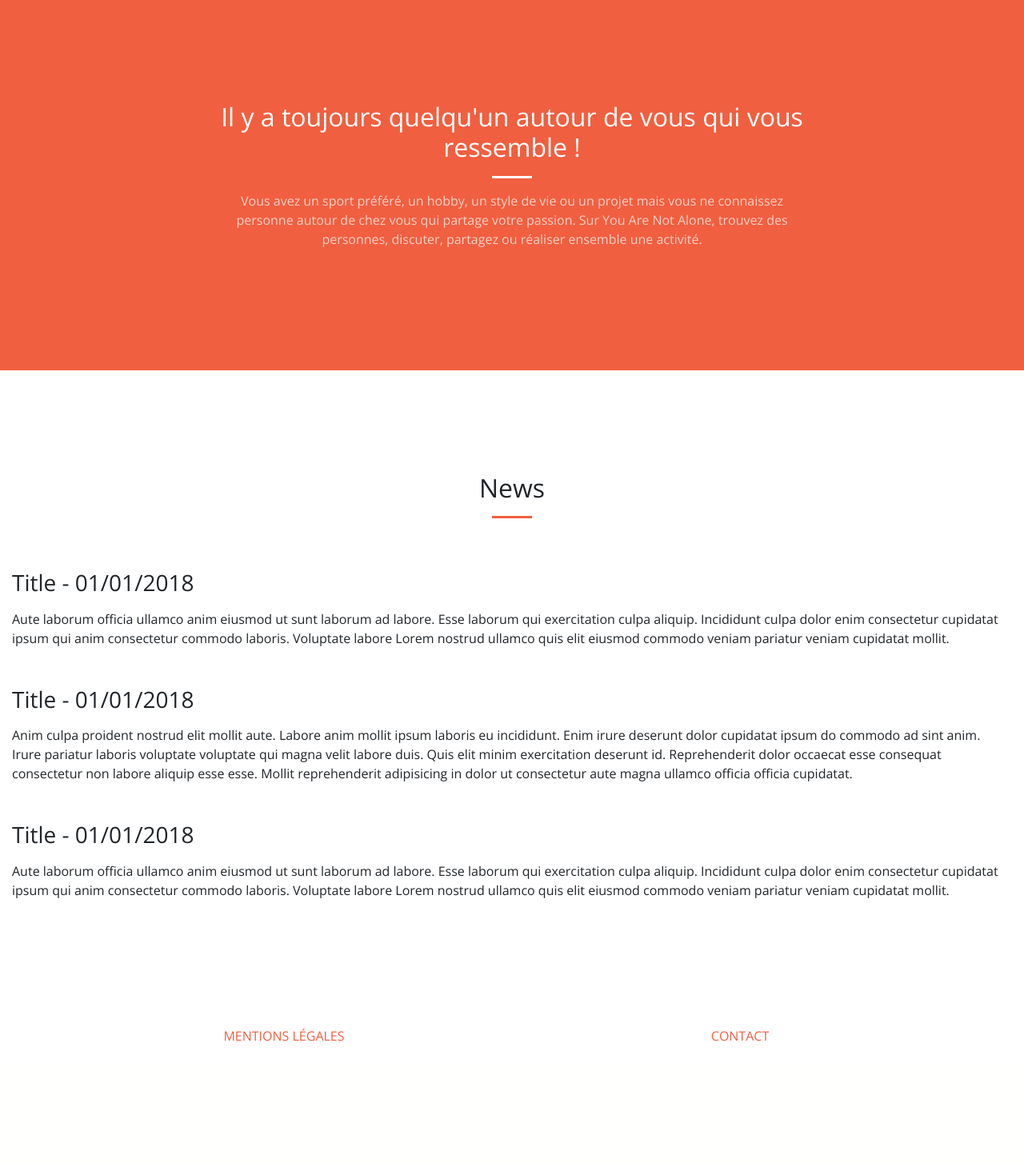
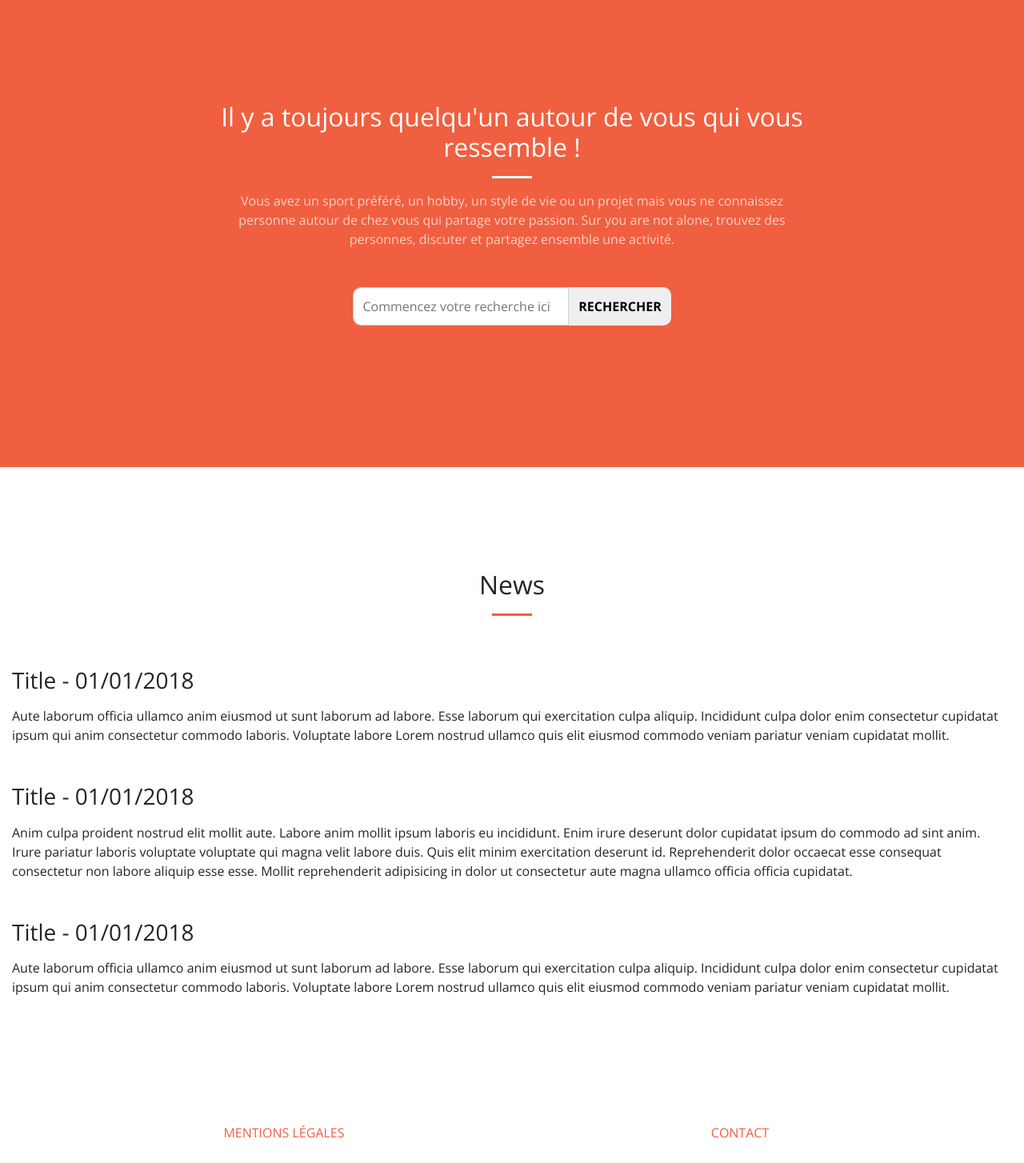
Before and after one commit to Oxyo78/youarenotalone, a Django app: page / in a window 1280 px wide. Shown: the part 801-2255 px from the top of the page at 80% size. Before the commit the page ends 2103 px from the top, so only its background shows below. Run offline with Django 3.2, Linux system fonts and the light colour scheme; a user stored in the database is signed in; data comes from the database, SQL or seed files in the repository; both versions use the stored data as it was after the commit; some libraries are stand-ins or nearby versions.

Commit message:
Add map geolocation

```diff
--- a/requirement.txt
+++ b/requirement.txt
@@ -1,6 +1,5 @@
 astroid==2.0.4
 Django==2.0.7
-django-messages==0.5.3
 isort==4.3.4
 lazy-object-proxy==1.3.1
 mccabe==0.6.1
--- a/youarenotalone/website/forms.py
+++ b/youarenotalone/website/forms.py
@@ -86,3 +86,15 @@ class MessageReply(forms.Form):
                                 'placeholder': 'Tapez votre réponse ici'
                                 }
                             ))
+
+class SearchPeople(forms.Form):
+    """ Search form """
+    search = forms.CharField(label="",
+                            widget=forms.TextInput(
+                                attrs={
+                                    'class': 'form-control',
+                                    'id': 'searchInput',
+                                    'value': '',
+                                    'placeholder': 'Commencez votre recherche ici'
+                                }
+                            ))
--- a/youarenotalone/website/models.py
+++ b/youarenotalone/website/models.py
@@ -14,7 +14,7 @@ class Interest(models.Model):
 
 # Add more information to the user
 class UserProfile(models.Model):
-    user = models.OneToOneField(User, on_delete=models.CASCADE, related_name='users')
+    user = models.OneToOneField(User, on_delete=models.CASCADE)
     coordinateLng = models.DecimalField(max_digits=10, decimal_places=7, null=True)
     coordinateLat = models.DecimalField(max_digits=10, decimal_places=7, null=True)
     interestId = models.ManyToManyField(Interest, related_name="interestUser")
--- a/youarenotalone/website/static/website/css/base.css
+++ b/youarenotalone/website/static/website/css/base.css
@@ -1,5 +1,19 @@
 body {
     font-family: 'Open Sans', 'Helvetica Neue', Arial, sans-serif !important;
+}
+
+/* Search button */
+#searchInput {
+    border-radius: 10px 0 0 10px;
+    padding: .7rem;
+    width: 270px;
+
+}
+
+
+#searchButton {
+    border-radius: 0 10px 10px 0;
+    height: 3rem;
 }
 
 /* Footer css */
--- a/youarenotalone/website/static/website/js/base.js
+++ b/youarenotalone/website/static/website/js/base.js
@@ -4,6 +4,41 @@ $(document).ready(function () {
        $('#loginModal').modal("hide");
     });
 
+    $('#mapid').css('display', 'none');
+
     // Alert hide after 3s
     setTimeout(function(){$(".alert").fadeOut('normal');}, 3000);
+
+    //Search users
+    $('.searchForm').on('submit', function(event){
+        event.preventDefault();
+        console.log($('#searchInput').val()) // check value
+        var searchInterest = $('#searchInput').val();
+        $.ajax({
+            type: "GET",
+            url: "search/",
+            data: {'searchInterest': searchInterest},
+            dataType: "json",
+            success: function (data) {
+                if (data) {
+                    if (data.noResult) {
+                        console.log('No result');
+                        $('#mapid').css('display', 'none');
+                        $('#noResult').html('<p>Aucun résultat :(</p>');
+                    }
+                    else {
+                        $('#noResult').empty();
+                        $('#mapid').css('display', 'block');
+                        //Markers
+                        $.each(data, function (index, value) {
+                            var marker = L.marker([value.Lng, value.Lat]).addTo(mymap);
+                            marker.bindPopup("<b>" + value.name + "</b>").openPopup();
+                        });
+
+
+                    }
+                }
+            }
+        });
+    });
 });
--- a/youarenotalone/website/templates/base.html
+++ b/youarenotalone/website/templates/base.html
@@ -23,7 +23,7 @@
     <link href='https://fonts.googleapis.com/css?family=Merriweather:400,300,300italic,400italic,700,700italic,900,900italic' rel='stylesheet' type='text/css'>
 
     <!-- Plugin CSS -->
-    <link href="{% static 'website/vendor/magnific-popup/magnific-popup.css' %}" rel="stylesheet">
+    {% comment %} <link href="{% static 'website/vendor/magnific-popup/magnific-popup.css' %}" rel="stylesheet"> {% endcomment %}
 
     <!-- Custom styles for this template -->
     <link href="{% static 'website/css/creative.min.css' %}" rel="stylesheet">
@@ -35,7 +35,7 @@
     <!-- Plugin JavaScript -->
     <script src="{% static 'website/vendor/jquery-easing/jquery.easing.min.js' %}"></script>
     <script src="{% static 'website/vendor/scrollreveal/scrollreveal.min.js' %}"></script>
-
+    {% block head %}{% endblock %}
   </head>
 
   <body id="page-top">
--- a/youarenotalone/website/templates/index.html
+++ b/youarenotalone/website/templates/index.html
@@ -1,5 +1,14 @@
 {% extends "base.html" %}
 {% load static %}
+{% block head %}
+<link rel="stylesheet" href="https://unpkg.com/leaflet@1.3.4/dist/leaflet.css"
+integrity="sha512-puBpdR0798OZvTTbP4A8Ix/l+A4dHDD0DGqYW6RQ+9jxkRFclaxxQb/SJAWZfWAkuyeQUytO7+7N4QKrDh+drA=="
+crossorigin=""/>
+<script src="https://unpkg.com/leaflet@1.3.4/dist/leaflet.js"
+integrity="sha512-nMMmRyTVoLYqjP9hrbed9S+FzjZHW5gY1TWCHA5ckwXZBadntCNs8kEqAWdrb9O7rxbCaA4lKTIWjDXZxflOcA=="
+crossorigin=""></script>
+{% endblock %}
+
 {% block content %}
 <header class="masthead text-center text-white d-flex">
   <div class="container my-auto">
@@ -26,9 +35,40 @@
     <div class="row">
       <div class="col-lg-8 mx-auto text-center">
         <h2 class="section-heading text-white">Il y a toujours quelqu'un autour de vous qui vous ressemble !</h2>
-        <hr class="light my-6">
-        <p class="text-faded mb-4">Vous avez un sport préféré, un hobby, un style de vie ou un projet mais vous ne connaissez personne autour de chez vous qui partage votre passion. Sur You Are Not Alone, trouvez des personnes, discuter, partagez ou réaliser ensemble une activité.</p>
+        <hr class="light my-8">
+        <p class="text-faded mb-8">Vous avez un sport préféré, un hobby, un style de vie ou un projet mais vous ne connaissez personne autour de chez vous qui partage votre passion. Sur you are not alone, trouvez des personnes, discuter et partagez ensemble une activité.</p>
         {% if user.is_authenticated %}
+        <br>
+        <div class="row">
+          <div class="col-lg-10 mx-auto">
+            <form class="searchForm d-inline-flex p-2" method="post" action="#about">
+              <div class="row">
+                {% csrf_token %}
+                {{ searchForm.as_p }}
+                <button type="submit" class="btn btn-default" id="searchButton">Rechercher</button>
+              </div>
+            </form>
+          </div>
+        </div>
+        <br>
+        <div class="row">
+          <div class="col-lg-10 mx-auto">
+            <div id="noResult"></div>
+            <div id="mapid"></div>
+            <script>
+              $('#mapid').css('height', '300px');
+              $('#mapid').css('borderRadius', '10px');
+              var mymap = L.map('mapid').setView([48.856614, 2.3522219], 6);
+
+              L.tileLayer('https://api.tiles.mapbox.com/v4/{id}/{z}/{x}/{y}.png?access_token={accessToken}', {
+                attribution: 'Map data &copy; <a href="https://www.openstreetmap.org/">OpenStreetMap</a> contributors, <a href="https://creativecommons.org/licenses/by-sa/2.0/">CC-BY-SA</a>, Imagery © <a href="https://www.mapbox.com/">Mapbox</a>',
+                maxZoom: 18,
+                id: 'mapbox.streets',
+                accessToken: 'pk.eyJ1Ijoib3h5bzc4IiwiYSI6ImNqbGpuMTYzeTBkcXczcW4zaGZ1NjVsdnIifQ.feE4I_OmXTH-uwN5o8sIsw'
+              }).addTo(mymap);
+            </script>
+          </div>
+        </div>
         {% else %}
         <a class="btn btn-light btn-xl js-scroll-trigger" data-toggle="modal" data-target="#subscribeModal">Rejoindre la communauté</a>
         {% endif %}
--- a/youarenotalone/website/urls.py
+++ b/youarenotalone/website/urls.py
@@ -10,4 +10,5 @@ urlpatterns = [
     path('messages/', views.messageInbox, name='message'),
     path('messages/view/<messageId>/', views.viewMessage, name='view_message'),
     path('account/', views.account, name='account'),
+    path('search/', views.searchUsers, name='search'),
 ]
--- a/youarenotalone/website/views.py
+++ b/youarenotalone/website/views.py
@@ -1,14 +1,15 @@
 from django.shortcuts import render, redirect, get_object_or_404
 from django.urls import reverse
 from django.contrib.auth.decorators import login_required
-from .forms import loginUser, createUser, MessageReply
+from .forms import loginUser, createUser, MessageReply, SearchPeople
 from django.contrib.auth import authenticate, login, logout
 from django.contrib.auth.models import User
 from django.db.models.query import QuerySet
 from django_messages.models import Message, inbox_count_for
 from django.utils import timezone
-from django.http import Http404, HttpResponse
+from django.http import Http404, HttpResponse, JsonResponse
 from .models import Interest, UserProfile
+from django.core import serializers
 
 def index(request):
     """ Home page render """
@@ -39,6 +40,7 @@ def index(request):
                 unreadMessage = inbox_count_for(userName)
                 if unreadMessage == 0:
                     unreadMessage = None
+                searchForm = SearchPeople()
                 return render(request, 'website/templates/index.html', locals())
             else:
                 errorText = 'Utilisateur inconnu ou mauvais de mot de passe'
@@ -53,6 +55,7 @@ def index(request):
             email = subForm.cleaned_data['email']
             password = subForm.cleaned_data['password']
             password2 = subForm.cleaned_data['password2']
+            city = subForm.cleaned_data['city']
             # Check if the input password is correct
             if password == password2:
                 # Check if the username doesn't already exist in the database
@@ -75,11 +78,14 @@ def index(request):
                 error = True
                 subscribeForm = createUser()
                 loginForm = loginUser()
+
     else:
         error = False
         loginSuccess = False
         loginForm = loginUser()
         subscribeForm = createUser()
+
+    searchForm = SearchPeople()
 
     return render(request, 'website/templates/index.html', locals())
 
@@ -164,3 +170,23 @@ def account(request):
     interestList=user.userprofile.interestId.all()
 
     return render(request, 'website/templates/account.html', locals())
+
+@login_required
+def searchUsers(request):
+    """ Get a list of user with same interest """
+    searchInterest = request.GET.get('searchInterest')
+    print("search: " +searchInterest)
+    data = {}
+    try:
+        userInterest = Interest.objects.get(interestName = searchInterest.capitalize())
+        userLoc = userInterest.interestUser.all()
+        for item in userLoc:
+            data[item.user.username] = {}
+            data[item.user.username]['name'] = item.user.username
+            data[item.user.username]['Lng'] = item.coordinateLng
+            data[item.user.username]['Lat'] = item.coordinateLat
+    except:
+        data['noResult'] = 'No results found'
+
+    print("data: "+str(data))
+    return JsonResponse(data)
```
Also changed, not shown: README.md, youarenotalone/db.sqlite3.
